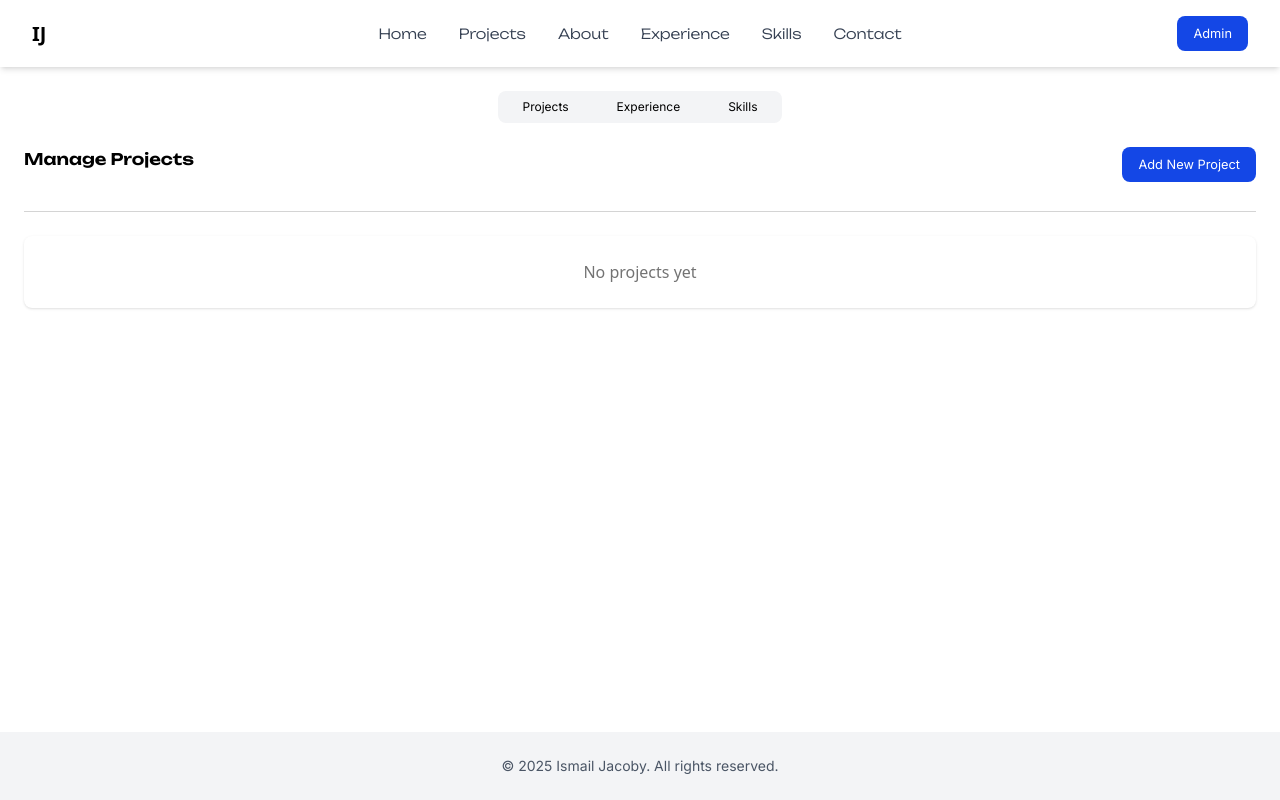
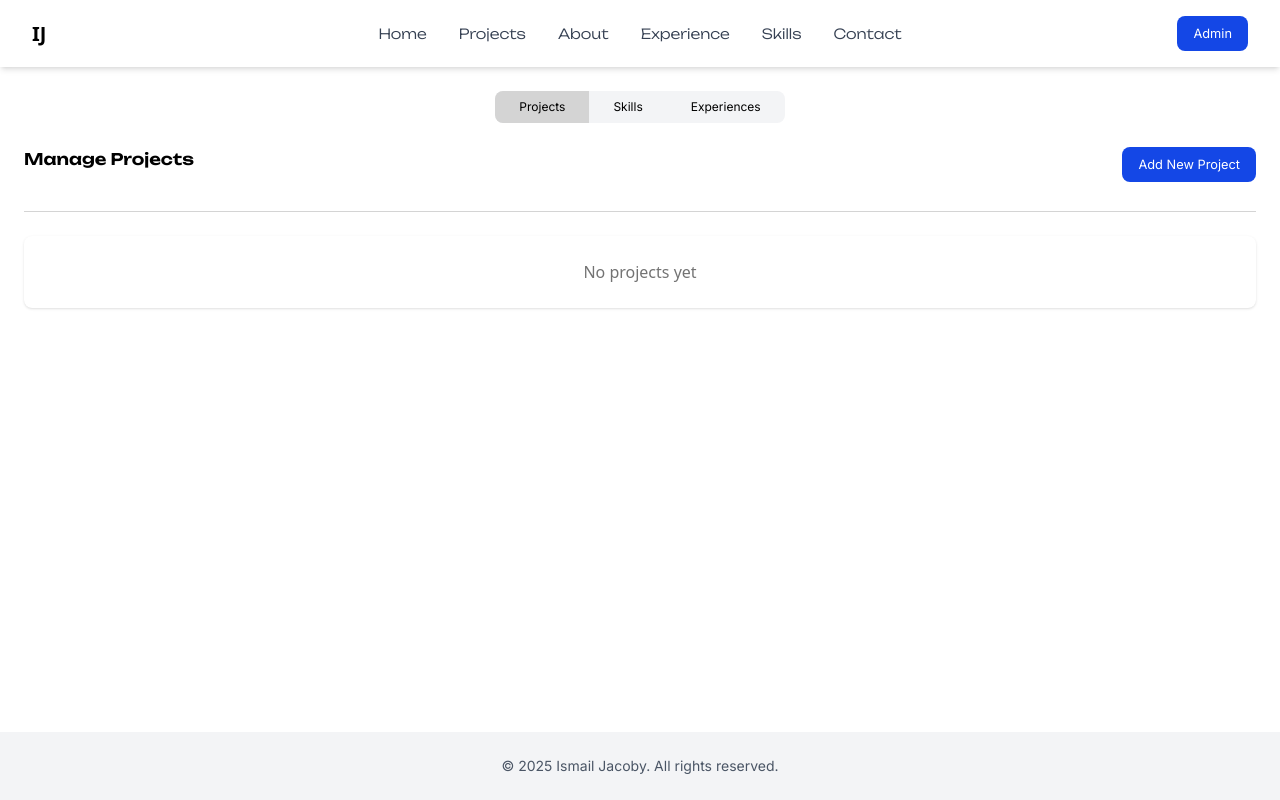
Before and after one commit to ismailjacoby/portfolio, an Angular app in the folder portfolio-ui/: page /dashboard in a window 1280 px wide. Built offline with nearby package versions, Linux system fonts and the light colour scheme; no server answers.

Commit message:
Frontend: Updated Dashboard to be Reactive based on what tab I choose

```diff
--- a/portfolio-ui/src/app/components/admin/dashboard/dashboard.component.html
+++ b/portfolio-ui/src/app/components/admin/dashboard/dashboard.component.html
@@ -2,9 +2,25 @@
   <!-- Top Navigation Tabs -->
   <div class="flex justify-center mb-6">
     <div class="bg-gray-100 rounded-lg inline-flex overflow-hidden">
-      <button class="px-6 py-2 text-xs hover:bg-neutral-200 hover:cursor-pointer focus:bg-neutral-300 transition">Projects</button>
-      <button class="px-6 py-2 text-xs hover:bg-neutral-200 hover:cursor-pointer focus:bg-neutral-300 transition">Experience</button>
-      <button class="px-6 py-2 text-xs hover:bg-neutral-200 hover:cursor-pointer focus:bg-neutral-300 transition">Skills</button>
+      <!-- Project Tab -->
+      <button
+        class="px-6 py-2 text-xs transition hover:cursor-pointer"
+        [ngClass]="{ 'bg-neutral-300': selectedTab === 'project', 'hover:bg-neutral-200': selectedTab !== 'project' }"
+        (click)="selectedTab = 'project'">Projects
+      </button>
+
+      <!-- Skill Tab -->
+      <button
+        class="px-6 py-2 text-xs transition  hover:cursor-pointer"
+        [ngClass]="{ 'bg-neutral-300': selectedTab === 'skill', 'hover:bg-neutral-200': selectedTab !== 'skill' }"
+        (click)="selectedTab = 'skill'">Skills
+      </button>
+
+      <!-- Experience Tab -->
+      <button
+        class="px-6 py-2 text-xs transition  hover:cursor-pointer"
+        [ngClass]="{ 'bg-neutral-300': selectedTab === 'experience', 'hover:bg-neutral-200': selectedTab !== 'experience' }"
+        (click)="selectedTab = 'experience'">Experiences</button>
     </div>
   </div>
 
@@ -12,13 +28,13 @@
   <div class="grid grid-cols-1 md:grid-cols-3 gap-6">
     <!-- Left: Manage Text -->
     <div class="md:col-span-2">
-      <h2 class="text-md font-semibold mb-4">Manage Projects</h2>
+      <h2 class="text-md font-semibold mb-4">Manage {{ selectedTab | titlecase }}s</h2>
     </div>
 
     <!-- Right: Add Button -->
     <div class="flex md:justify-end items-start">
       <button class="btn btn-primary">
-        Add New Project
+        Add New {{ selectedTab | titlecase }}
       </button>
     </div>
   </div>
@@ -28,6 +44,16 @@
 
   <!-- Projects/Experience/Skills List -->
   <div class="bg-white rounded-lg p-6 shadow-sm text-center text-neutral-500">
-    No projects yet
+    @switch (selectedTab) {
+      @case ('project') {
+        No projects yet
+      }
+      @case ('experience') {
+        No experiences added yet
+      }
+      @case ('skill') {
+        No skills added yet
+      }
+    }
   </div>
 </div>
--- a/portfolio-ui/src/app/components/admin/dashboard/dashboard.component.ts
+++ b/portfolio-ui/src/app/components/admin/dashboard/dashboard.component.ts
@@ -1,11 +1,19 @@
 import { Component } from '@angular/core';
+import {NgClass, TitleCasePipe} from '@angular/common';
 
 @Component({
   selector: 'app-dashboard',
-  imports: [],
+  standalone: true,
+  imports: [
+    NgClass,
+    TitleCasePipe
+  ],
   templateUrl: './dashboard.component.html',
   styleUrl: './dashboard.component.css'
 })
 export class DashboardComponent {
+  selectedTab: 'project' | 'experience' | 'skill' = 'project';
+
+
 
 }
```
